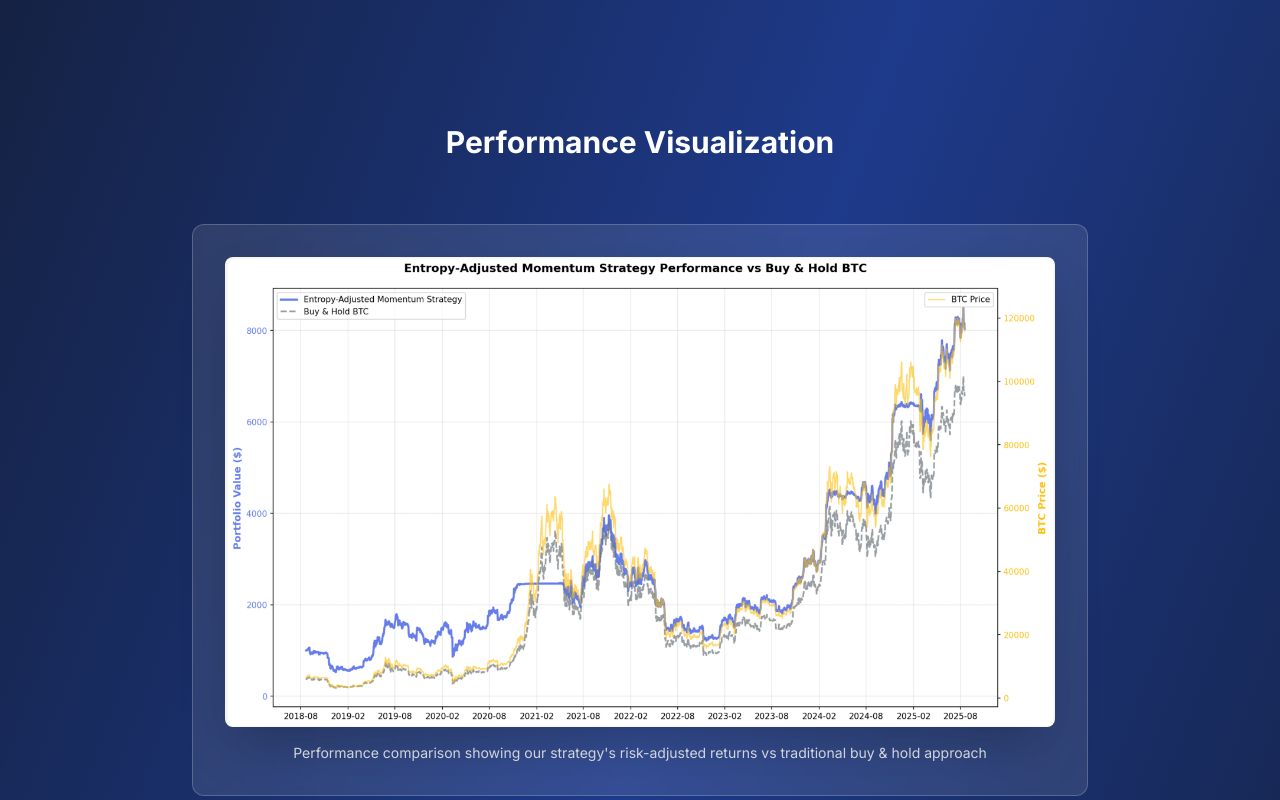
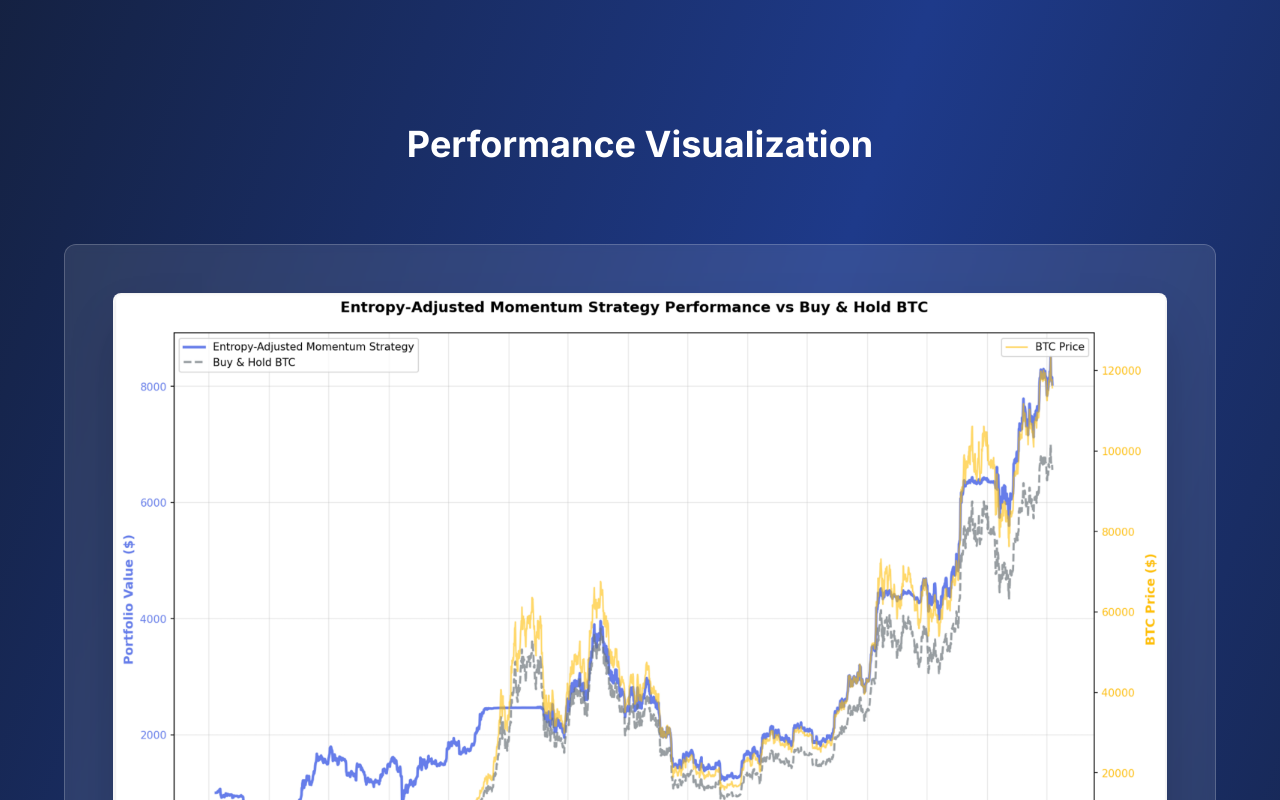
Before and after one commit to RiyadSc/BTCV1, a Next.js app: page / in a window 1280 px wide. Shown: the part 1000-1800 px from the top of the page. Built offline with nearby package versions, Linux system fonts and the light colour scheme; no server answers.

Commit message:
Increase performance chart component size by 45%

```diff
--- a/components/landing/LandingPage.tsx
+++ b/components/landing/LandingPage.tsx
@@ -106,17 +106,17 @@ export default function LandingPage() {
       {/* Performance Chart Section */}
       <div className="relative z-10 px-6 py-20">
         <div className="max-w-7xl mx-auto">
-          <h2 className="text-3xl font-bold text-white text-center mb-16">
+          <h2 className="text-4xl font-bold text-white text-center mb-20">
             Performance Visualization
           </h2>
           <div className="flex justify-center">
-            <div className="bg-white/10 backdrop-blur-sm rounded-xl p-8 border border-white/20 max-w-4xl">
+            <div className="bg-white/10 backdrop-blur-sm rounded-xl p-12 border border-white/20 max-w-6xl">
               <img
                 src="/performance-chart.png"
                 alt="Entropy-Adjusted Momentum Strategy Performance vs Buy & Hold BTC"
                 className="w-full h-auto rounded-lg shadow-2xl"
               />
-              <p className="text-gray-300 text-center mt-4 text-sm">
+              <p className="text-gray-300 text-center mt-6 text-base">
                 Performance comparison showing our strategy's risk-adjusted returns vs traditional buy & hold approach
               </p>
             </div>
```
